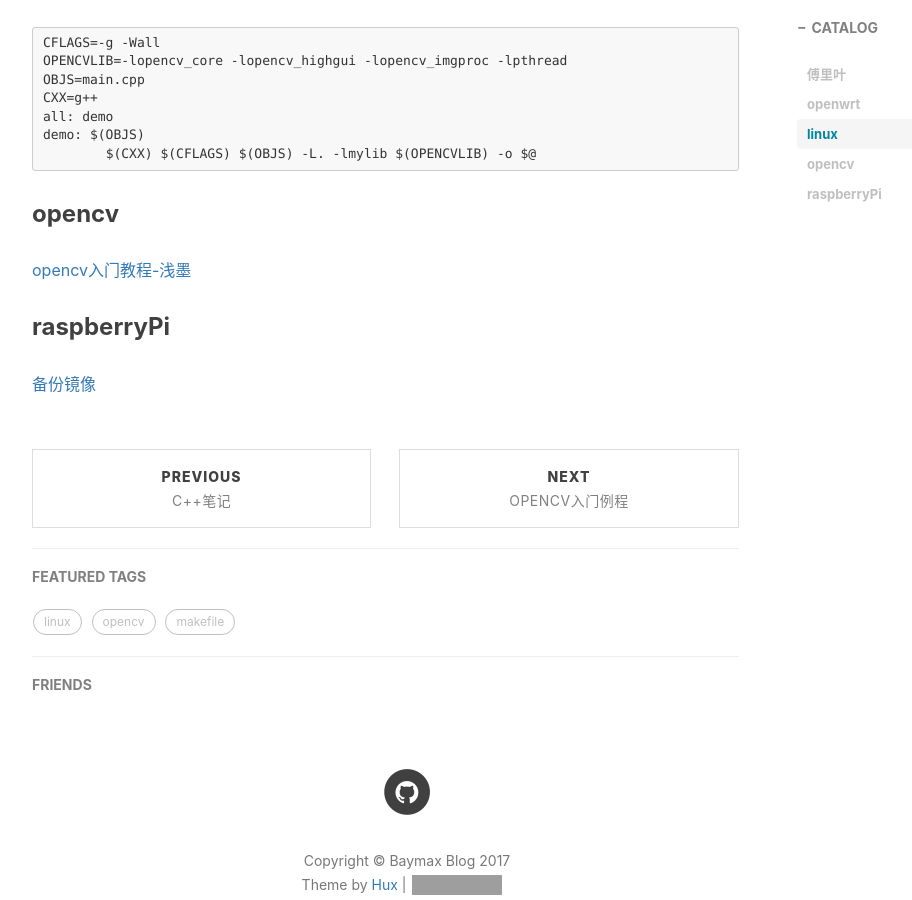
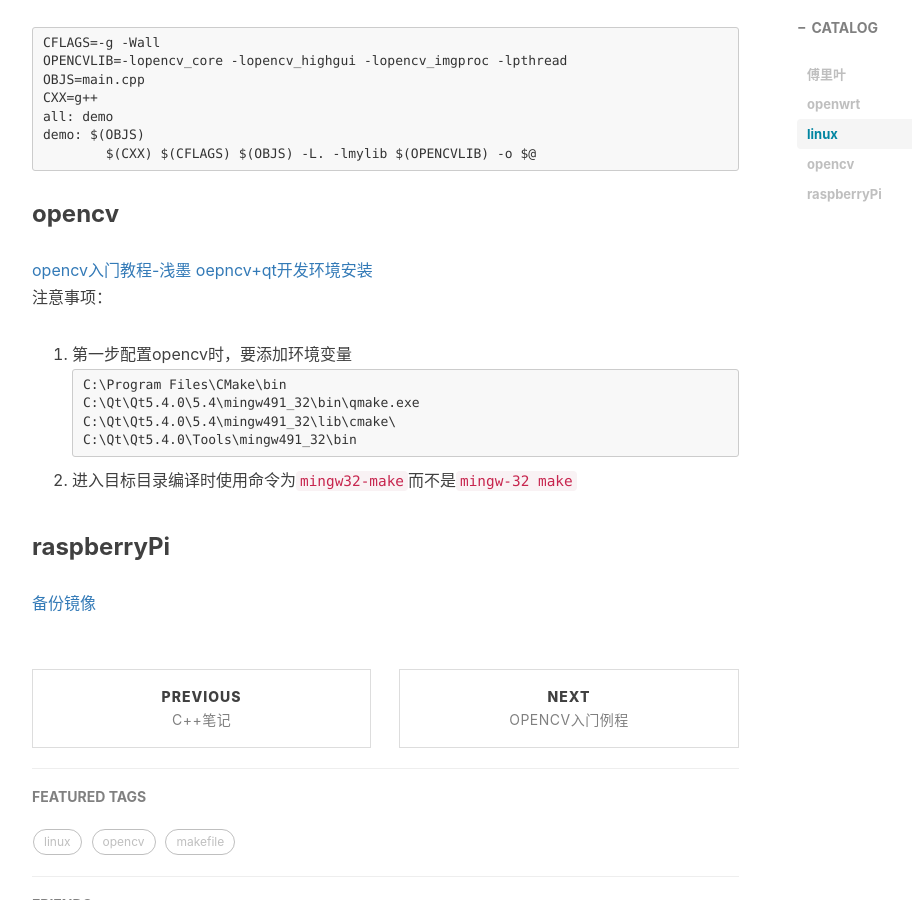
Before and after one commit to Lmonologue/baymax.github.io, a Jekyll site: the page built from _posts/2017-05-27-好文章.md, in a window 1280 px wide and 900 px high, scrolled down 971 px. Shown: the whole window, without its empty margins (233-1145 px from the left). Built offline with Jekyll 4.4.1, drawn with Linux system fonts in a browser that asks for light colours; nearby versions of some CDN libraries; comment, search, counter and statistics services are not loaded; grey boxes are pictures that could not be loaded.

Commit message:
Update 2017-05-27-好文章.md

````diff
--- a/_posts/2017-05-27-好文章.md
+++ b/_posts/2017-05-27-好文章.md
@@ -37,6 +37,18 @@ demo: $(OBJS)
 ### opencv
 
 [opencv入门教程-浅墨](http://m.blog.csdn.net/column/details?alias=opencv-tutorial)
+[oepncv+qt开发环境安装](http://blog.csdn.net/kaychangeek/article/details/52303949)
+<br>
+注意事项：
+1. 第一步配置opencv时，要添加环境变量
+```
+C:\Program Files\CMake\bin
+C:\Qt\Qt5.4.0\5.4\mingw491_32\bin\qmake.exe
+C:\Qt\Qt5.4.0\5.4\mingw491_32\lib\cmake\
+C:\Qt\Qt5.4.0\Tools\mingw491_32\bin
+```
+2. 进入目标目录编译时使用命令为`mingw32-make`而不是`mingw-32 make`
+
 
 ### raspberryPi
 
````
